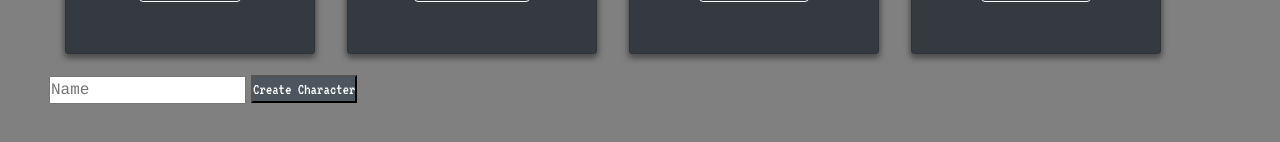
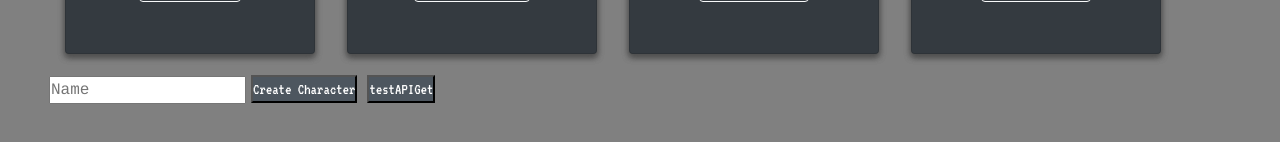
Before and after one commit to LindseyM20/Pretty-Dorky, a React (Create React App) app in the folder client/: page /landing in a window 1280 px wide. Shown: the part 420-562 px from the top of the page. Built offline with nearby package versions, Linux system fonts and the light colour scheme; no server answers.

Commit message:
updated get/put API routes and tested with postman. button added to landing to test GET call for uid match, added notes

```diff
--- a/client/src/pages/Landing/index.js
+++ b/client/src/pages/Landing/index.js
@@ -23,6 +23,19 @@ function Landing() {
     // }
     if (characterState.name)
     history.push(characterState.location)
+
+
+    // adding a button to trigger get API call test
+    //next step is to make this a check when the user signs in
+function testAPIGet(event) {
+  event.preventDefault();
+  API.getCharacter(user.uid)
+  .then(() => {
+    console.log("got request for character matching uid")}
+
+  )
+}
+
 
   function handleSubmit(event) {
     event.preventDefault();
@@ -87,6 +100,12 @@ function Landing() {
             <button className="createButton">
               Create Character
           </button>
+          {/* test form */}
+          </form>
+          <form onSubmit={testAPIGet}>
+            <button className="createButton">
+              testAPIGet
+          </button>
           </form>
         </Row>
 
--- a/client/src/pages/Overworld/index.js
+++ b/client/src/pages/Overworld/index.js
@@ -100,6 +100,8 @@ const Overworld = () => {
             <button className="signOut w-full py-3 bg-red-600 mt-4 text-white"
               onClick={() => {
                 auth.signOut();
+                // replace setCharacterState({}) (clears state)
+                //with API.update to write to the database?
                 setCharacterState({});
 
                 window.location.href = "/";
--- a/client/src/utils/API.js
+++ b/client/src/utils/API.js
@@ -5,10 +5,10 @@ export default {
 //   getPosts: function() {
 //     return axios.get("/api/posts");
 //   },
-//   // Gets the post with the given id
-//   getPost: function(id) {
-//     return axios.get("/api/posts/" + id);
-//   },
+//   // Gets the character with the user's uid
+  getCharacter: function(uid) {
+    return axios.get("/api/character/" + uid);
+  },
 //   // Deletes the post with the given id
 //   deletePost: function(id) {
 //     return axios.delete("/api/posts/" + id);
@@ -16,5 +16,11 @@ export default {
 //   // Saves a post to the database
   createCharacter: function(characterData) {
     return axios.post("/api/character", characterData);
-  }
+  },
+  // Brooklynne:
+  // in postman, I am able to change a key value to this uid
+  // then run a get to return the onject by uid with the change
+  updateCharacter: function(uid) {
+    return axios.put("/api/character" + uid)
+  },
 };
```
Also changed, not shown: 2 other files (tests, documents, lock files or other folders).
